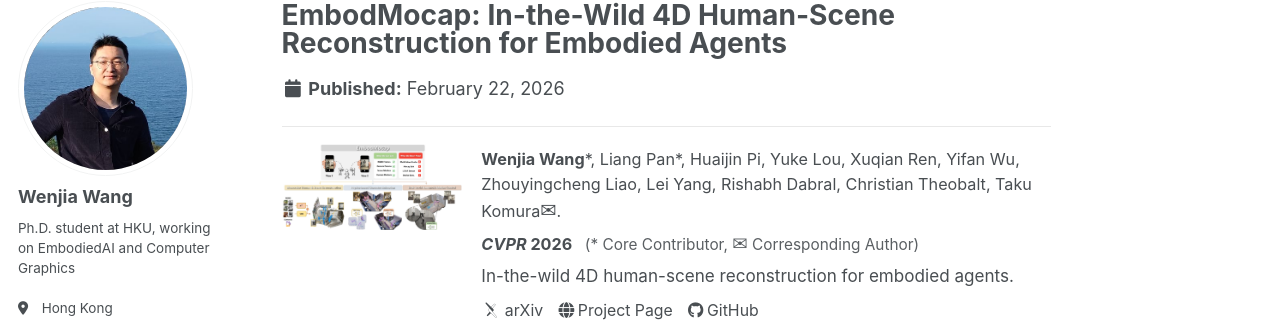
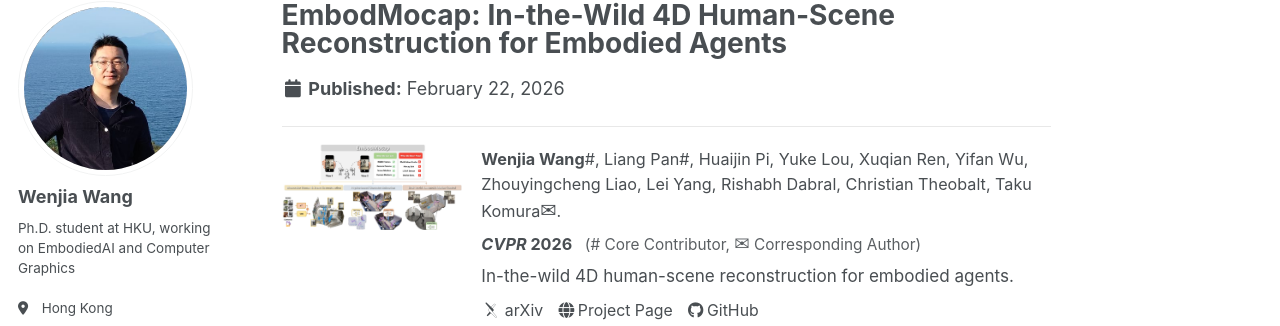
Before and after one commit to WenjiaWang0312/WenjiaWang0312.github.io, a Jekyll site: the page built from _publications/2026-02-22-embodmocap.md, in a window 1280 px wide and 1118 px high. Shown: the part 98-424 px from the top of the window. Built offline with Jekyll 4.4.1, drawn with Linux system fonts in a browser that asks for light colours; some web fonts are replaced; a script bundle is joined from its source files by our own code; library files that are not in the unit come from our copies.

Commit message:
Change EmbodMocap core contributor mark from * to #

```diff
--- a/_publications/2026-02-22-embodmocap.md
+++ b/_publications/2026-02-22-embodmocap.md
@@ -21,8 +21,8 @@ bibtex: |
   }
 header:
   teaser: '/projects/embodmocap/teaser.jpg'
-authors: '<strong>Wenjia Wang</strong>*, Liang Pan*, Huaijin Pi, Yuke Lou, Xuqian Ren, Yifan Wu, Zhouyingcheng Liao, Lei Yang, Rishabh Dabral, Christian Theobalt, Taku Komura<big>✉</big>.'
-award: '(* Core Contributor, <big>✉</big> Corresponding Author)'
+authors: '<strong>Wenjia Wang</strong>#, Liang Pan#, Huaijin Pi, Yuke Lou, Xuqian Ren, Yifan Wu, Zhouyingcheng Liao, Lei Yang, Rishabh Dabral, Christian Theobalt, Taku Komura<big>✉</big>.'
+award: '(# Core Contributor, <big>✉</big> Corresponding Author)'
 ---
 
 Project page: [EmbodMocap](/projects/embodmocap/)
--- a/projects/embodmocap/index.html
+++ b/projects/embodmocap/index.html
@@ -16,8 +16,8 @@
         <p class="venue">CVPR 2026 Poster</p>
         <div class="authors">
           <div class="authors-row">
-            <span class="author-name"><a href="https://wenjiawang0312.github.io/">Wenjia Wang</a><sup>1*</sup></span>
-            <span class="author-name"><a href="https://liangpan99.github.io/">Liang Pan</a><sup>1*</sup></span>
+            <span class="author-name"><a href="https://wenjiawang0312.github.io/">Wenjia Wang</a><sup>1#</sup></span>
+            <span class="author-name"><a href="https://liangpan99.github.io/">Liang Pan</a><sup>1#</sup></span>
             <span class="author-name"><a href="https://phj128.github.io/">Huaijin Pi</a><sup>1</sup></span>
             <span class="author-name"><a href="https://thorin666.github.io/">Yuke Lou</a><sup>1</sup></span>
             <span class="author-name"><a href="https://xuqianren.github.io/">Xuqian Ren</a><sup>2</sup></span>
@@ -37,7 +37,7 @@
           <span><sup>3</sup>Chinese University of Hong Kong</span>
           <span><sup>4</sup>Max-Planck Institute for Informatics</span>
         </p>
-        <p class="author-note">(* Core contributor. † Corresponding author.)</p>
+        <p class="author-note">(# Core contributor. † Corresponding author.)</p>
         <div class="button-row">
           <a class="btn btn-arxiv" href="https://arxiv.org/pdf/2602.23205">
             <span class="btn-icon" aria-hidden="true"><svg viewBox="0 0 24 24"><path d="M14 2H7a2 2 0 0 0-2 2v16a2 2 0 0 0 2 2h10a2 2 0 0 0 2-2V7z"/><path d="M14 2v5h5"/><path d="M9 13h6"/><path d="M9 17h6"/><path d="M9 9h1"/></svg></span>
```
